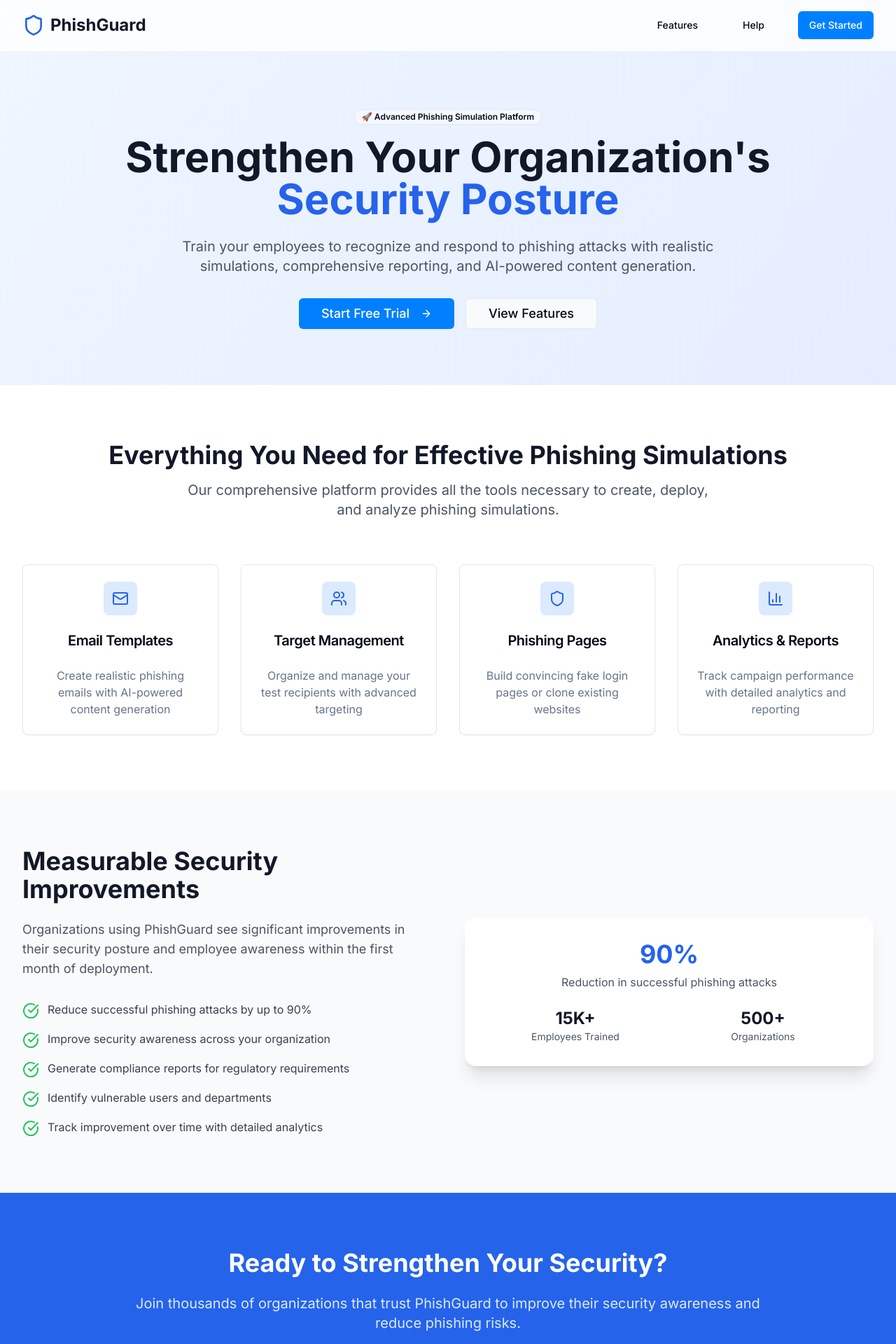
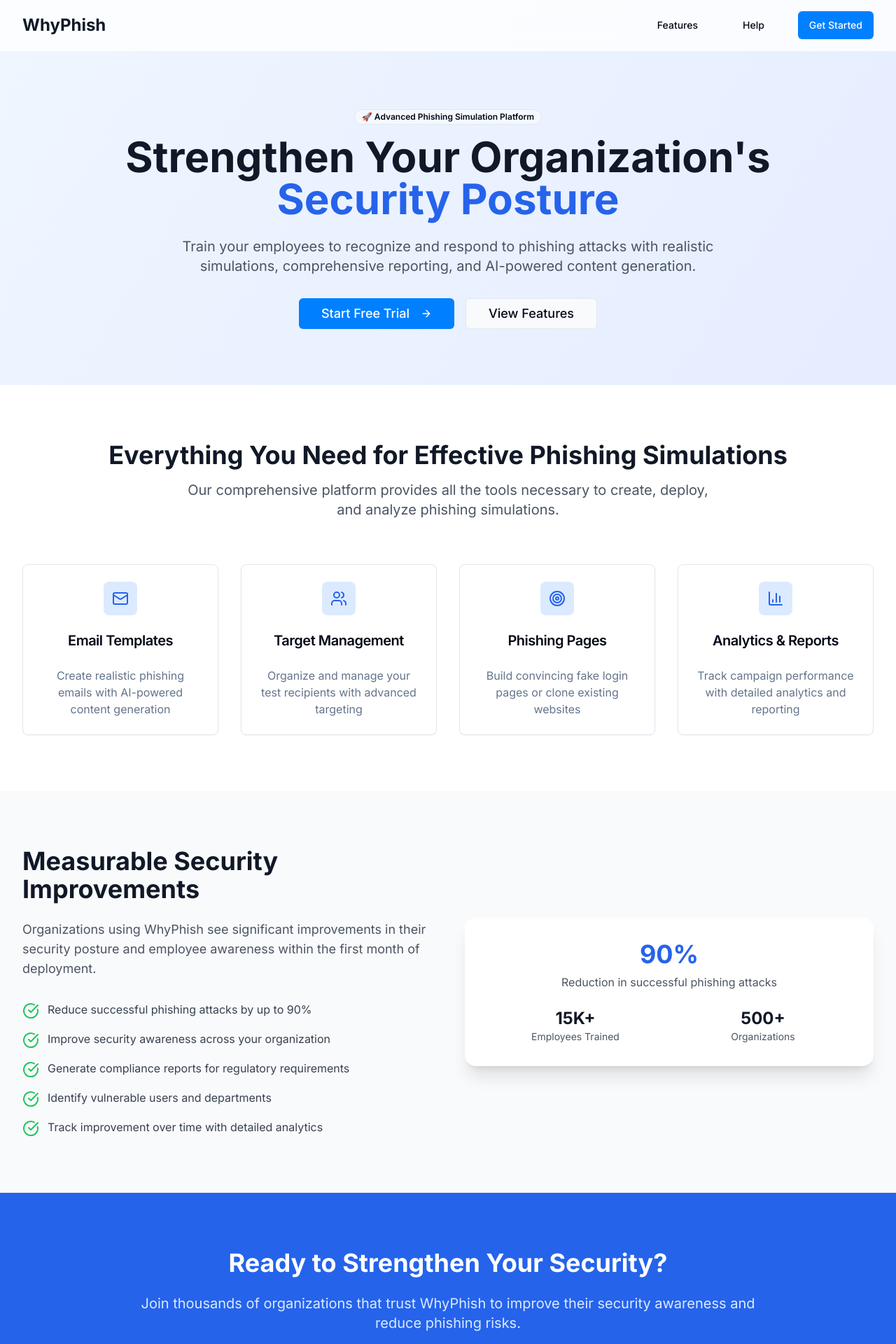
Before and after one commit to 3lvin-Kc/LureX, a React (Vite) app: page / in a window 1280 px wide. Shown: the top 1920 px of the page at 70% size. Built offline with nearby package versions, Linux system fonts and the light colour scheme.

Commit message:
Replace PhishGuard with WhyPhish
Replaced "PhishGuard" with "WhyPhish" and removed the associated icon in the header and navigation.

```diff
--- a/src/pages/Index.tsx
+++ b/src/pages/Index.tsx
@@ -2,7 +2,7 @@
 import { Button } from "@/components/ui/button";
 import { Card, CardContent, CardDescription, CardHeader, CardTitle } from "@/components/ui/card";
 import { Badge } from "@/components/ui/badge";
-import { ArrowRight, Shield, Users, BarChart3, Mail, Target, CheckCircle } from "lucide-react";
+import { ArrowRight, Users, BarChart3, Mail, Target, CheckCircle } from "lucide-react";
 import { useNavigate } from "react-router-dom";
 
 const Index = () => {
@@ -20,7 +20,7 @@ const Index = () => {
       description: "Organize and manage your test recipients with advanced targeting"
     },
     {
-      icon: <Shield className="h-6 w-6" />,
+      icon: <Target className="h-6 w-6" />,
       title: "Phishing Pages",
       description: "Build convincing fake login pages or clone existing websites"
     },
@@ -46,8 +46,7 @@ const Index = () => {
         <div className="max-w-7xl mx-auto px-4 sm:px-6 lg:px-8">
           <div className="flex justify-between items-center py-4">
             <div className="flex items-center space-x-2">
-              <Shield className="h-8 w-8 text-blue-600" />
-              <span className="text-2xl font-bold text-gray-900">PhishGuard</span>
+              <span className="text-2xl font-bold text-gray-900">WhyPhish</span>
             </div>
             <div className="hidden md:flex items-center space-x-8">
               <Button variant="ghost" onClick={() => navigate("/features")}>
@@ -129,7 +128,7 @@ const Index = () => {
                 Measurable Security Improvements
               </h2>
               <p className="text-lg text-gray-600 mb-8">
-                Organizations using PhishGuard see significant improvements in their security posture
+                Organizations using WhyPhish see significant improvements in their security posture
                 and employee awareness within the first month of deployment.
               </p>
               <ul className="space-y-4">
@@ -168,7 +167,7 @@ const Index = () => {
             Ready to Strengthen Your Security?
           </h2>
           <p className="text-xl text-blue-100 mb-8">
-            Join thousands of organizations that trust PhishGuard to improve their security awareness and reduce phishing risks.
+            Join thousands of organizations that trust WhyPhish to improve their security awareness and reduce phishing risks.
           </p>
           <Button size="lg" variant="secondary" onClick={() => navigate("/dashboard")} className="text-lg px-8">
             Start Your Free Trial Today
```
